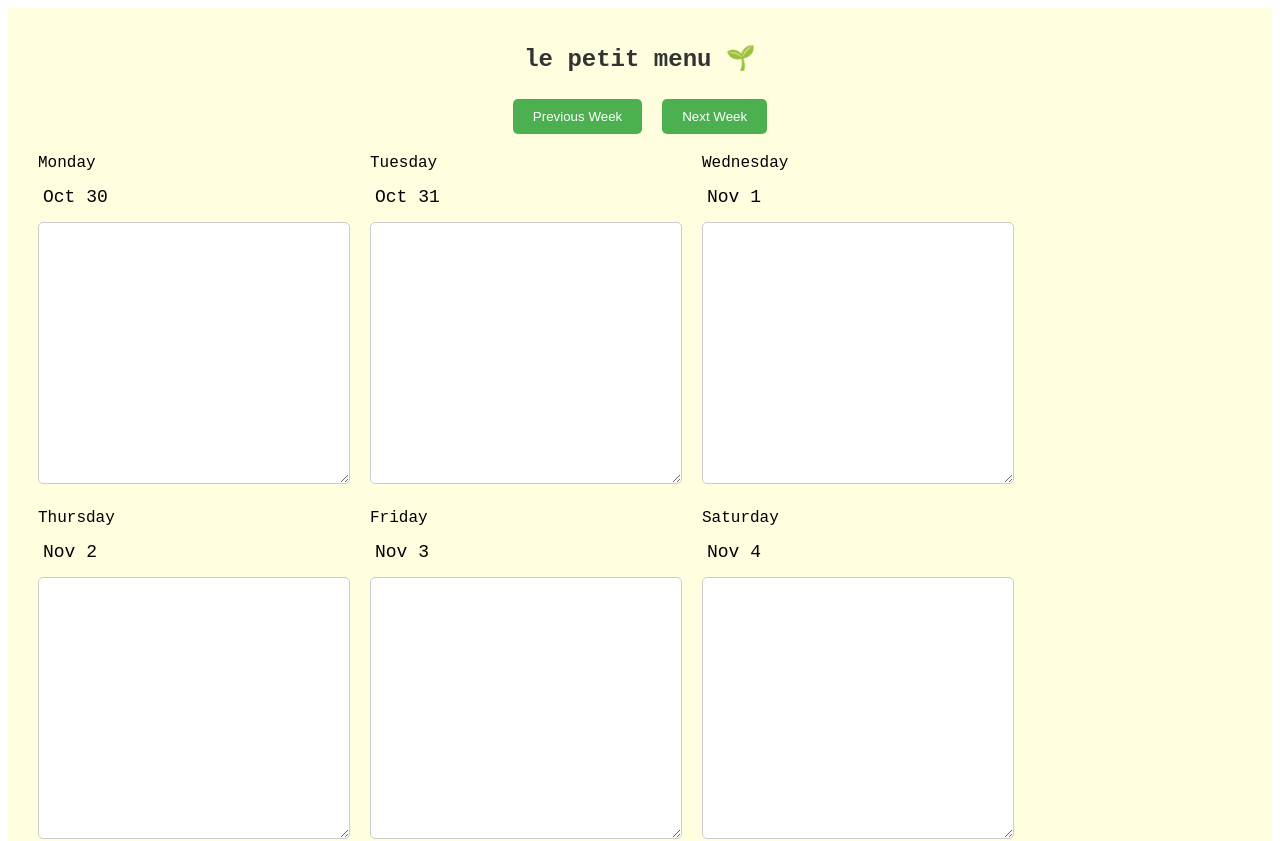
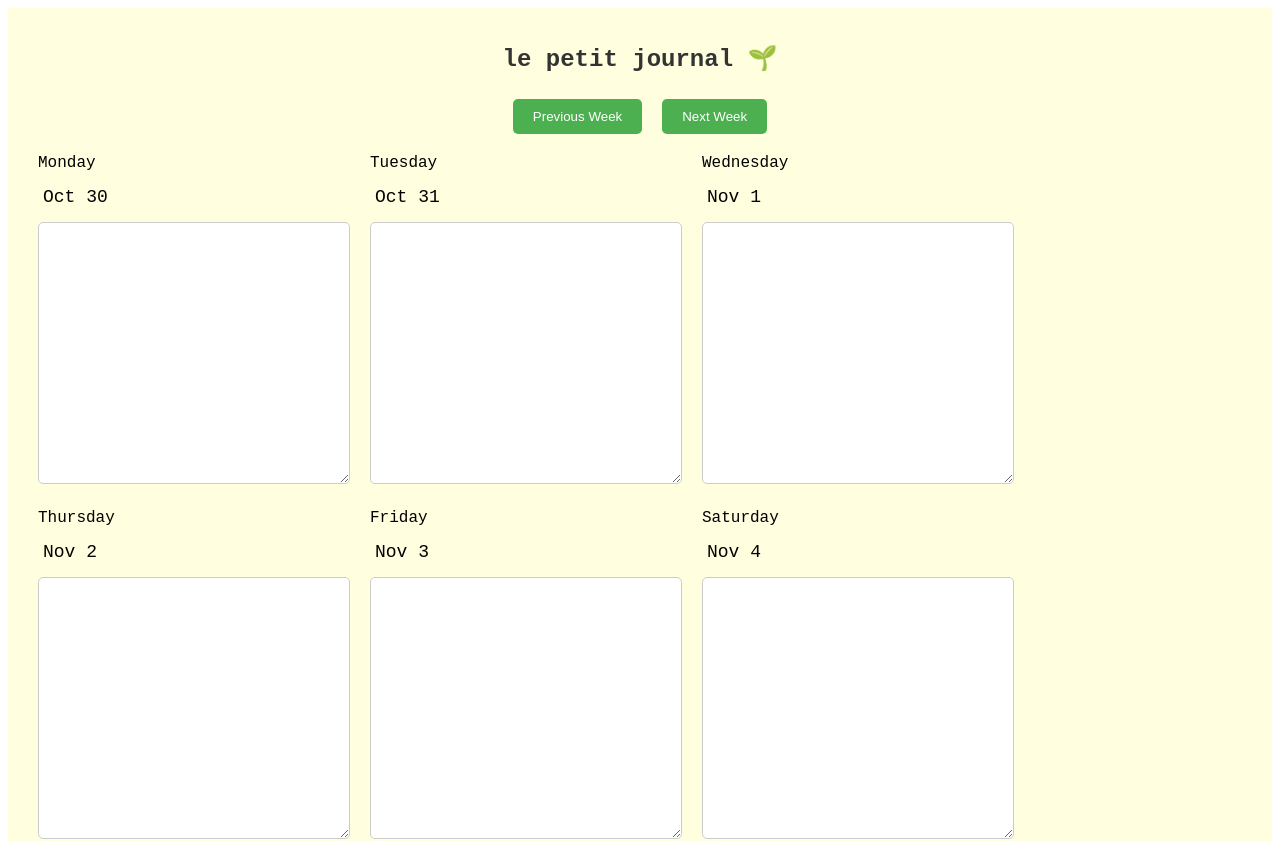
Before and after one commit to yafira/le-petit-journal, a Next.js app: page / in a window 1280 px wide. Shown: the top 841 px of the page. Built offline with nearby package versions, Linux system fonts and the light colour scheme.

Commit message:
changed app's title

```diff
--- a/package.json
+++ b/package.json
@@ -1,5 +1,5 @@
 {
-  "name": "le-petit-menu",
+	"name": "le-petit-journal",
 	"version": "0.1.0",
 	"private": true,
 	"scripts": {
--- a/src/components/WeekCalendar.js
+++ b/src/components/WeekCalendar.js
@@ -141,7 +141,7 @@ const App = () => {
 	return (
 		<div style={appStyle}>
 			<div style={buttonContainerStyle}>
-				<h1 style={h1Style}>le petit menu 🌱</h1>
+				<h1 style={h1Style}>le petit journal 🌱</h1>
 				<div>
 					<button style={buttonStyle} onClick={goToPreviousWeek}>
 						Previous Week
```
Also changed, not shown: 1 other file (tests, documents, lock files or other folders). Lines whose indentation alone changed are shown as unchanged.
